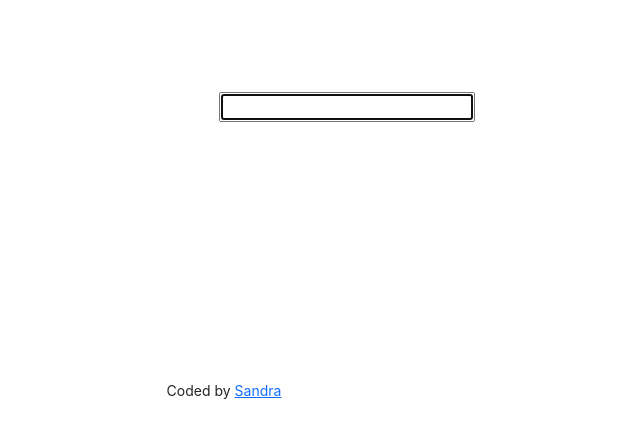
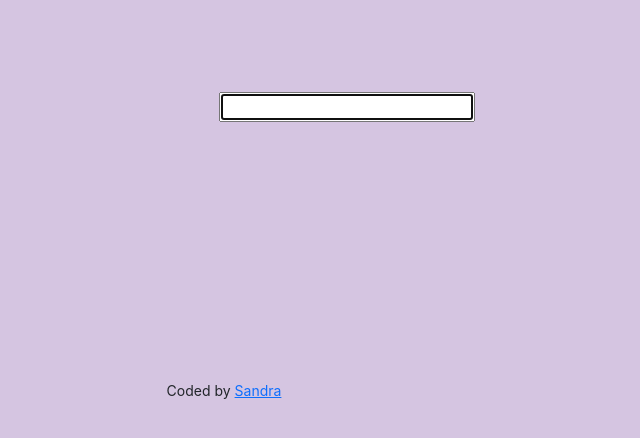
Before and after one commit to daratyoon/dictionary-react, a React (Create React App) app: page / in a window 1280 px wide. Shown: the top 438 px of the page, without its empty margins (416-1056 px from the left). Built offline with nearby package versions, Linux system fonts and the light colour scheme.

Commit message:
styled main file

```diff
--- a/src/App.css
+++ b/src/App.css
@@ -1,3 +1,7 @@
+body {
+  background-color: rgba(151, 111, 180, 0.4);
+}
+
 .App footer {
   margin-top: 20%;
   text-align: center;
```
